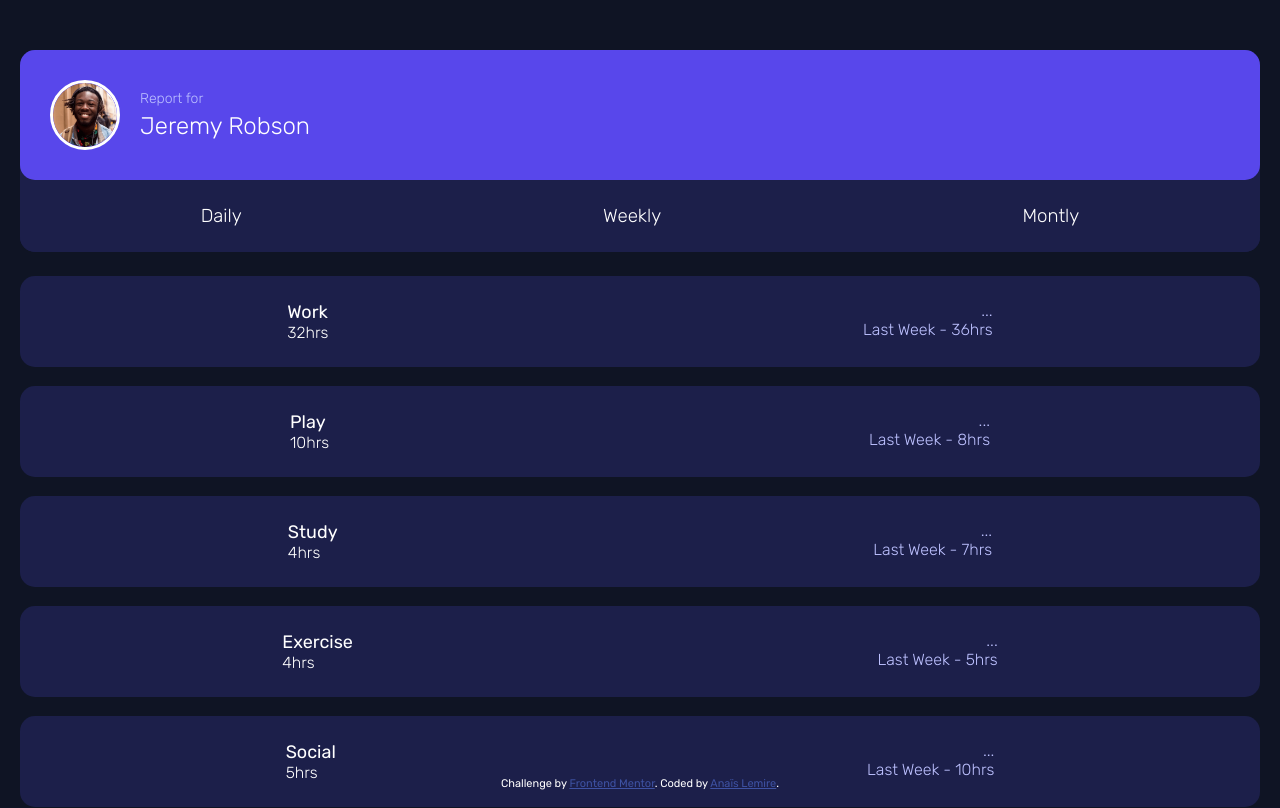
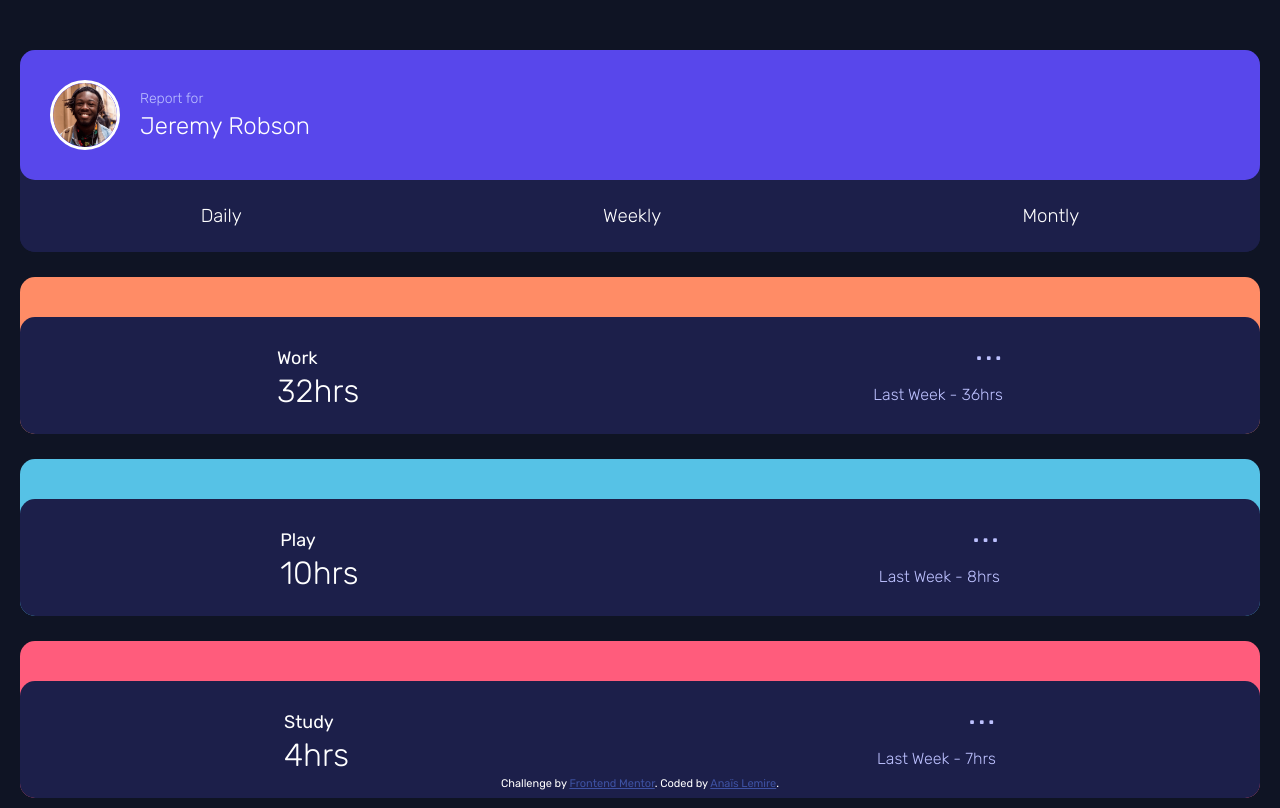
Before and after one commit to anaislcno/Time-Tracker-Dashboard, a React (Vite) app: page / in a window 1280 px wide. Shown: the top 808 px of the page. Built offline with nearby package versions, Linux system fonts and the light colour scheme.

Commit message:
add colors types to cards

```diff
--- a/src/components/TrackerCard/TrackerCard.css
+++ b/src/components/TrackerCard/TrackerCard.css
@@ -1,6 +1,33 @@
 .tracker-card {
-  margin: 0px 20px;
-  /* border-radius: 15px; */
+  margin: 25px 20px;
+  border-radius: 15px;
+  background-color: var(--pale-blue);
+}
+
+/* Card color vars */
+
+.tracker-card.orange {
+  background-color: var(--light-orange);
+}
+
+.tracker-card.blue {
+  background-color: var(--soft-blue);
+}
+
+.tracker-card.red {
+  background-color: var(--light-red);
+}
+
+.tracker-card.green {
+  background-color: var(--lime-green);
+}
+
+.tracker-card.violet {
+  background-color: var(--violet);
+}
+
+.tracker-card.yellow {
+  background-color: var(--yellow);
 }
 
 .tracker-card h2 {
@@ -8,16 +35,38 @@
   font-size: 18px;
 }
 
+/*  */
+
 .tracker-infos {
   background-color: var(--dark-blue);
   border-radius: 15px;
   font-size: 16px;
-  padding: 25px 0px;
+  padding: 30px 0px;
   display: flex;
   justify-content: space-around;
+}
+
+.tracker-hours {
+  margin-top: 10px;
+  font-size: 32px;
+  line-height: 25px;
 }
 
 .tracker-infos__blue {
   color: var(--pale-blue);
   text-align: end;
+  display: flex;
+  flex-direction: column;
+  justify-content: space-between;
 }
+
+.dot-cta {
+  font-size: 40px;
+  line-height: 0;
+}
+
+.background {
+  height: 40px;
+  border-radius: 15px 15px 0px 0px;
+  background-color: transparent;
+}
--- a/src/components/TrackerCard/TrackerCard.tsx
+++ b/src/components/TrackerCard/TrackerCard.tsx
@@ -16,24 +16,24 @@ type DataItem = {
 
 type CardProps = {
   data: DataItem;
+  color: string;
 };
 
-const TrackerCard = ({ data }: CardProps) => {
+const TrackerCard = ({ data, color }: CardProps) => {
+  const colorCard = { color };
   const { title, timeframes } = data;
   const { current: currentHours, previous: previousHours } = timeframes.weekly;
 
   return (
-    <div className="tracker-card">
-      <div className="background">
-        <img src="" />
-      </div>
+    <div className={`tracker-card ${colorCard.color}`}>
+      <div className="background">{/* <img src="" /> */}</div>
       <div className="tracker-infos">
         <div>
           <h2>{title}</h2>
-          <p>{`${currentHours}hrs`}</p>
+          <p className="tracker-hours">{`${currentHours}hrs`}</p>
         </div>
         <div className="tracker-infos__blue">
-          <p>...</p>
+          <p className="dot-cta">...</p>
           <p>{`Last Week - ${previousHours}hrs`}</p>
         </div>
       </div>
--- a/src/components/TrackerList/TrackerList.tsx
+++ b/src/components/TrackerList/TrackerList.tsx
@@ -1,12 +1,41 @@
 import data from "./../../data/data.json";
 import TrackerCard from "../TrackerCard/TrackerCard";
+
+enum CategoryColor {
+  orange = "orange",
+  blue = "blue",
+  red = "red",
+  green = "green",
+  violet = "violet",
+  yellow = "yellow",
+  default = "default",
+}
+
+function getColorById(title: string): CategoryColor {
+  switch (title) {
+    case "Work":
+      return CategoryColor.orange;
+    case "Play":
+      return CategoryColor.blue;
+    case "Study":
+      return CategoryColor.red;
+    case "Exercise":
+      return CategoryColor.green;
+    case "Social":
+      return CategoryColor.violet;
+    case "Self Care":
+      return CategoryColor.yellow;
+    default:
+      return CategoryColor.default;
+  }
+}
 
 const TrackerCardList = () => {
   console.log(data);
   return (
     <div>
       {data.map((item, index) => (
-        <TrackerCard key={index} data={item} />
+        <TrackerCard key={index} data={item} color={getColorById(item.title)} />
       ))}
     </div>
   );
```
